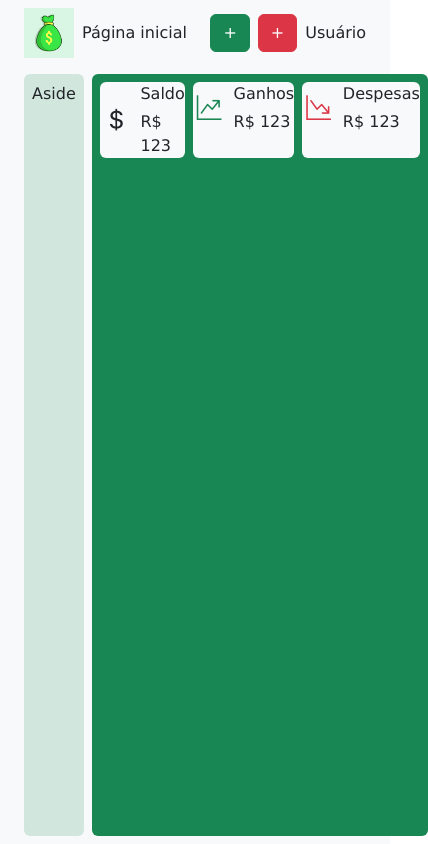
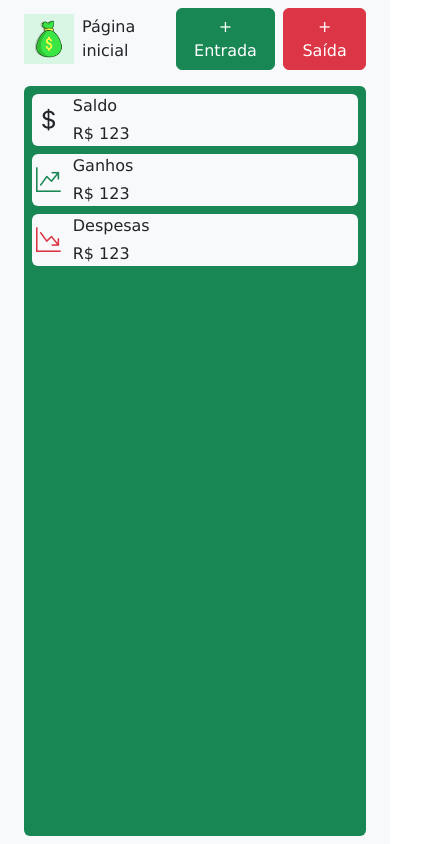
Before and after one commit to AllanLandin/HolyMoney, a Next.js app: page /home in a window 390 px wide. Shown: the whole page, 428 px wide, since content can reach past the window. Built offline with nearby package versions, Linux system fonts and the light colour scheme.

Commit message:
Leave the  more responsive

```diff
--- a/pages/home.js
+++ b/pages/home.js
@@ -17,17 +17,13 @@ function Home() {
           </nav>
         </div>
         <div className="d-flex align-items-center gap-2">
-          <btn class="btn btn-success">+ </btn>
-          <btn class="btn btn-danger">+</btn>
-          <div>
-            <div>Usuário</div>
-          </div>
+          <btn class="btn btn-success">+ Entrada</btn>
+          <btn class="btn btn-danger">+ Saída</btn>
         </div>
       </header>
       <main className="py-2 px-4 bg-light d-flex gap-2 flex-grow-1">
-        <aside className="text-dark bg-success-subtle p-2 rounded">Aside</aside>
         <div className="text-dark bg-success flex-grow-1 p-2 rounded d-flex flex-column">
-          <div className="d-flex gap-2">
+          <div className="d-flex gap-2 flex-column flex-md-row">
             <Card
               image={<i class="bi bi-currency-dollar fs-2 p-1"></i>}
               desc="Saldo"
--- a/styles/global.css
+++ b/styles/global.css
@@ -15,3 +15,7 @@
 .small-img {
   width: 50px;
 }
+
+.btn-1 {
+  width: 1fr;
+}
```
